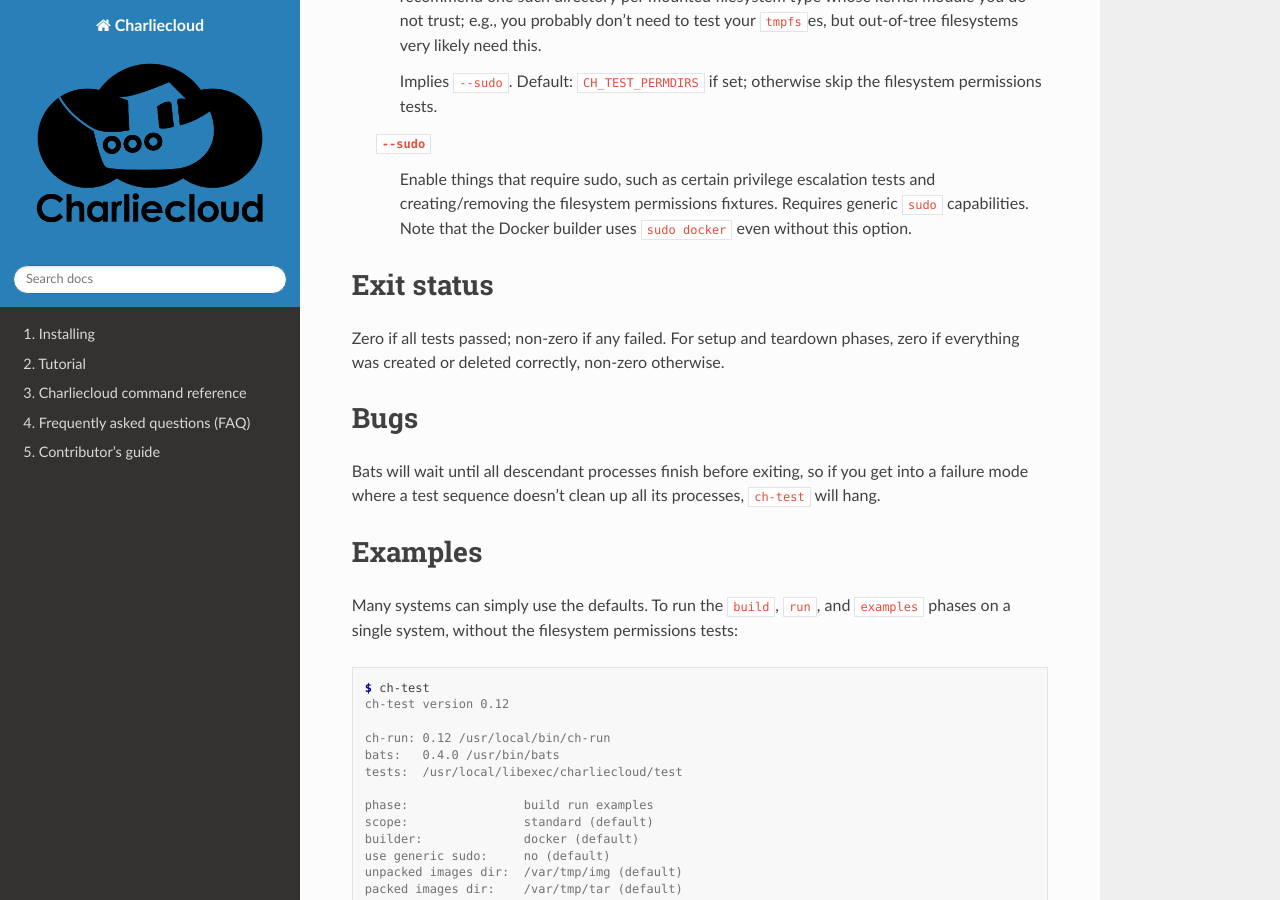
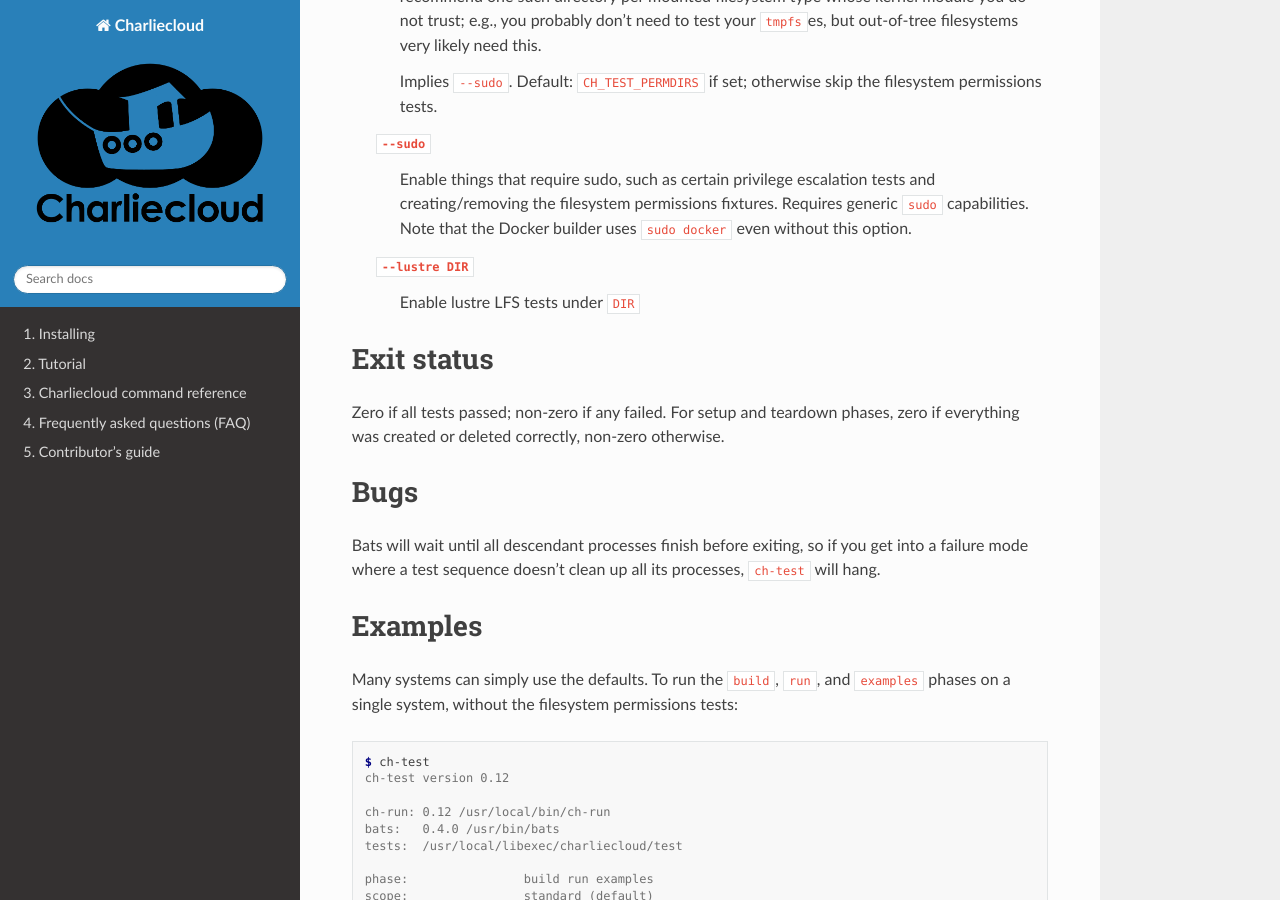
Before and after one commit to hpc/charliecloud, a Sphinx documentation site: the page built from doc/ch-test_desc.rst, in a window 1280 px wide and 900 px high, scrolled down 2471 px. Built offline with Sphinx 7.4.7 and the Read the Docs theme 2.0.0, drawn with Linux system fonts in a browser that asks for light colours.

Commit message:
documented changes

```diff
--- a/doc/ch-test_desc.rst
+++ b/doc/ch-test_desc.rst
@@ -128,6 +128,9 @@ Additional arguments:
     generic :code:`sudo` capabilities. Note that the Docker builder uses
     :code:`sudo docker` even without this option.
 
+  :code:`--lustre DIR`
+    Enable lustre LFS tests under :code:`DIR`
+
 Exit status
 ===========
 
```
Also changed, not shown: 1 other file.
